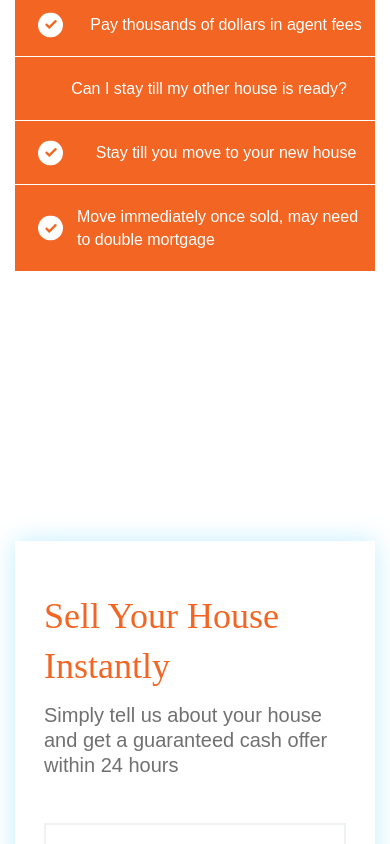
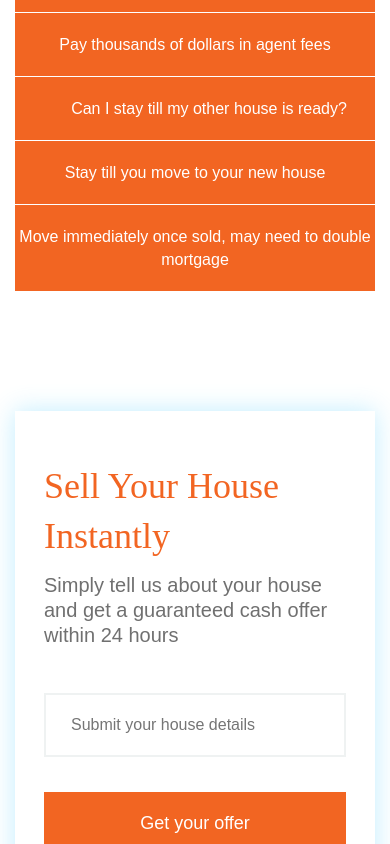
Before and after one commit to OleksandrVolodimirovich/house-cart, a website: page app/index.html in a window 390 px wide. Shown: the part 4580-5424 px from the top of the page. Drawn offline with nearby package versions, Linux system fonts and the light colour scheme; files that its build step writes are made by us from their sources.

Commit message:
refactor: html css

```diff
--- a/app/scss/_media.scss
+++ b/app/scss/_media.scss
@@ -7,9 +7,6 @@
     }
     .sell-top::after{
         right: -135px;
-    }
-    .sell-question__items{
-        grid-template-columns: repeat(auto-fit, minmax(370px, 1fr));
     }
 }
 @media (max-width:1140px){
@@ -39,8 +36,7 @@
         display: none;
     }
     .sell-question {
-        padding-top: 260px;
-        padding-bottom: 170px;
+        padding-bottom: 120px;
     }
     .subscribe .form {
         max-width: 600px;
@@ -52,6 +48,9 @@
     .subscribe__disc {
         font-size: 16px;
         line-height: 20px;
+    }
+    .active {
+        padding-top: 0px;
     }
     .active__wrapper {
         justify-content: flex-start;
@@ -158,6 +157,16 @@
         right: -9px;
         background-size: 70%;
     }
+    .sell-question__items{
+        grid-template-columns: repeat(2, 1fr);
+    }
+    .sell-question__item-check{
+        padding: 20px 0;
+        text-align: center;
+        &::before{
+            display: none;
+        }
+    }
 }
 @media (max-width:876px){
     .header{
@@ -219,6 +228,9 @@
     .sell-top {
         padding-bottom: 220px;
     }
+    .sell-question__items{
+        grid-template-columns: repeat(1, 1fr);
+    }
 }
 @media (max-width:500px){
     .footer{
```
